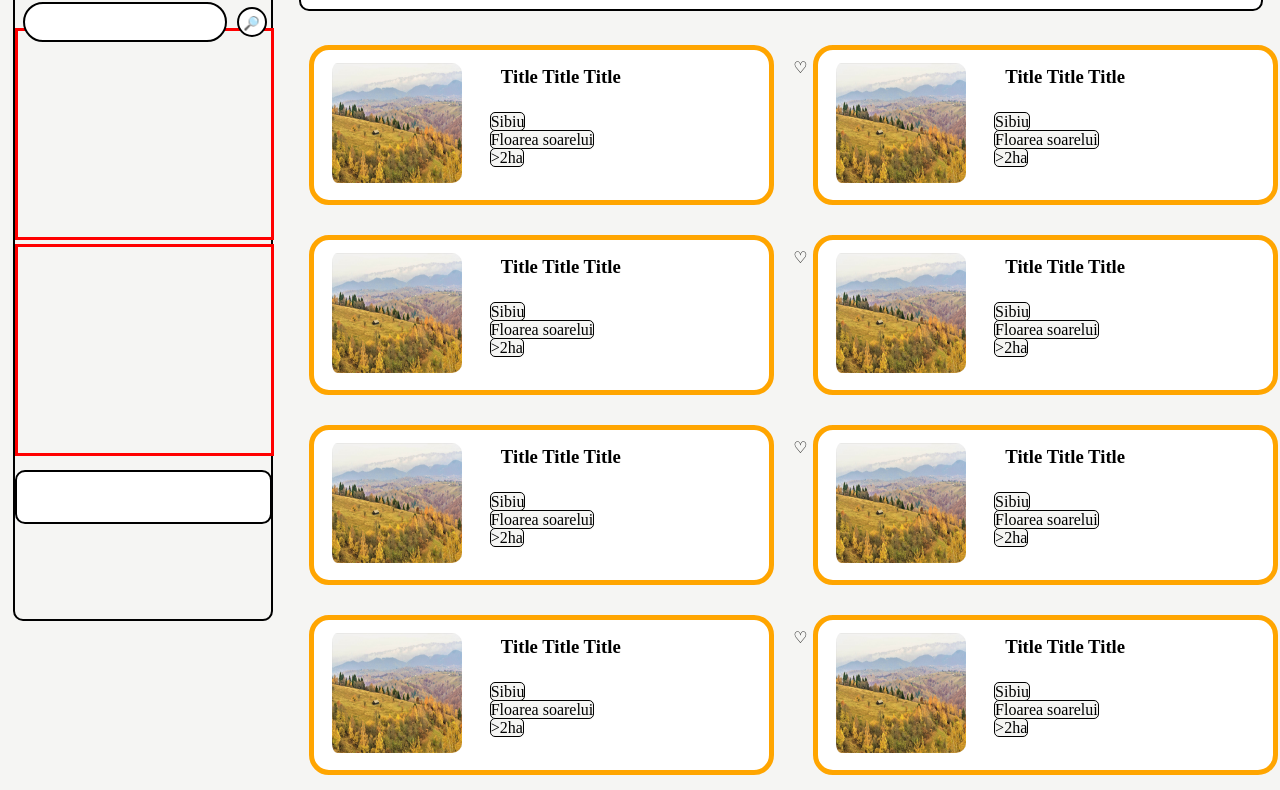
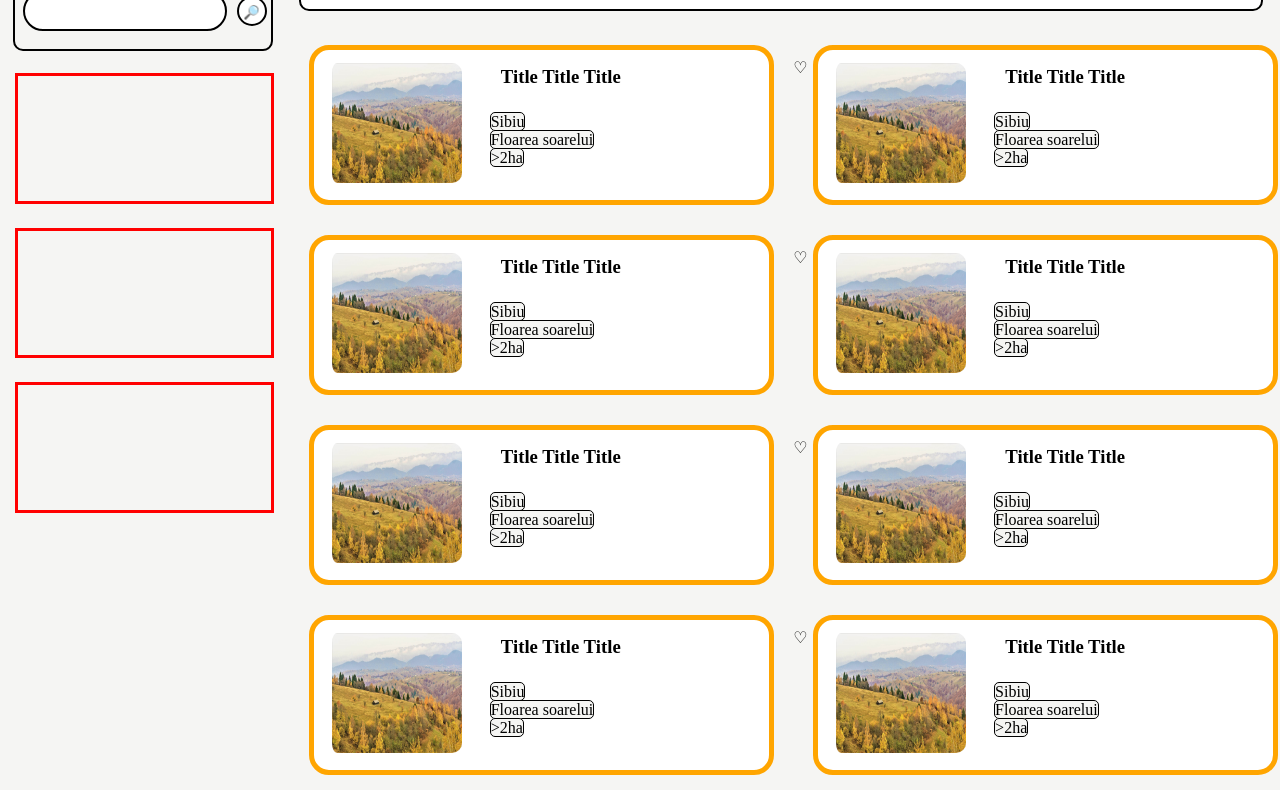
Before and after one commit to DusciucDaniel/HiveMind, a plain HTML site: page index.html in a window 1280 px wide. Shown: the part 101-891 px from the top of the page. Drawn offline with Linux system fonts and the light colour scheme.

Commit message:
9 Mar 2025, 01:41

```diff
--- a/index.html
+++ b/index.html
@@ -15,7 +15,7 @@
         </Logo>
 
         <Input id="Search" type="search"></Input>
-        <Input id="SearchSubmit" type="submit" value="🔍"></Input>
+        <Input style="margin-bottom: 50px;" id="SearchSubmit" type="submit" value="🔍"></Input>
 
         <Filters>
 
@@ -25,9 +25,10 @@
 
         </Filters>
 
-        <Options>
+        <Filters>
 
-        </Options>
+        </Filters>
+
     </LeftTab>
 
     <RightTab>
--- a/style.css
+++ b/style.css
@@ -7,7 +7,7 @@ LeftTab {
     display: inline-block;
     position: fixed;
     width: 20%;
-    height: 710px;
+    height: 140px;
     margin: 0 20% 100% 5px;
     z-index: 1;
     border-radius: 10px;
@@ -26,7 +26,8 @@ Logo {
 Filters {
     display: inline-block;
     width: 99%;
-    height: 29%;
+    height: 89%;
+    margin-bottom: 20px;
     border: 3px solid red;
 }
 
```
